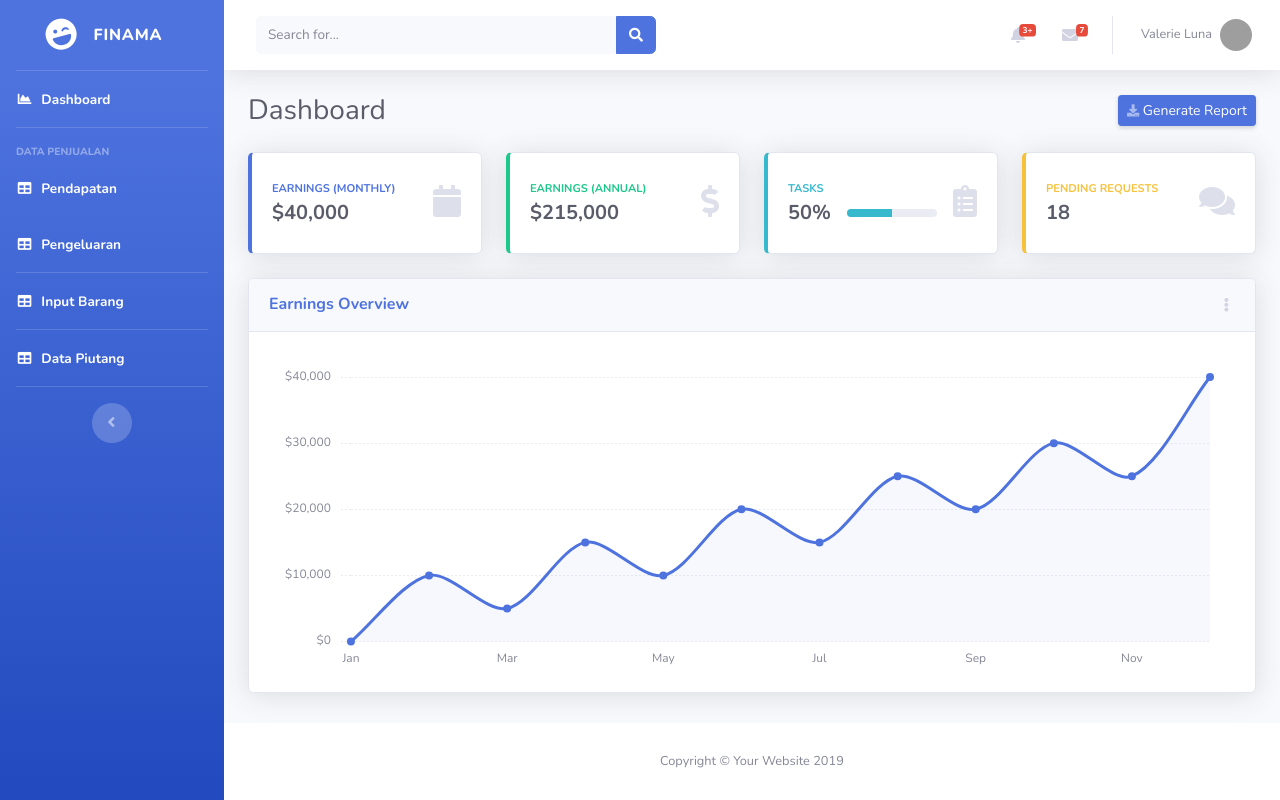
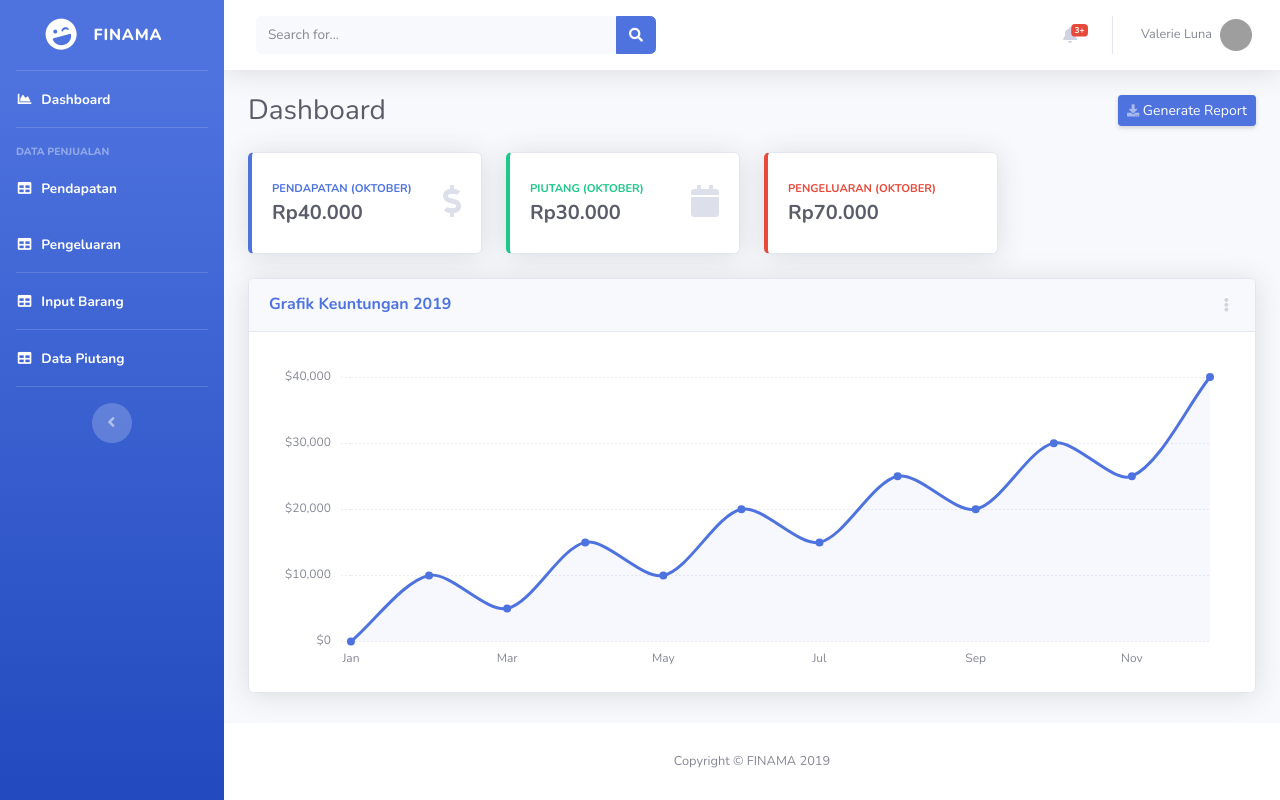
Before and after one commit to futsuunohito/FINAMA, a Django app: page / in a window 1280 px wide. Run offline with Django 3.2, Linux system fonts and the light colour scheme; some libraries are stand-ins or nearby versions; grey boxes are pictures that could not be loaded.

```diff
--- a/virtual_env/FINAMA/templates/layout/index.html
+++ b/virtual_env/FINAMA/templates/layout/index.html
@@ -143,19 +143,6 @@
               <a class="nav-link dropdown-toggle" href="#" id="searchDropdown" role="button" data-toggle="dropdown" aria-haspopup="true" aria-expanded="false">
                 <i class="fas fa-search fa-fw"></i>
               </a>
-              <!-- Dropdown - Messages -->
-              <div class="dropdown-menu dropdown-menu-right p-3 shadow animated--grow-in" aria-labelledby="searchDropdown">
-                <form class="form-inline mr-auto w-100 navbar-search">
-                  <div class="input-group">
-                    <input type="text" class="form-control bg-light border-0 small" placeholder="Search for..." aria-label="Search" aria-describedby="basic-addon2">
-                    <div class="input-group-append">
-                      <button class="btn btn-primary" type="button">
-                        <i class="fas fa-search fa-sm"></i>
-                      </button>
-                    </div>
-                  </div>
-                </form>
-              </div>
             </li>
 
             <!-- Nav Item - Alerts -->
@@ -204,62 +191,6 @@
                   </div>
                 </a>
                 <a class="dropdown-item text-center small text-gray-500" href="#">Show All Alerts</a>
-              </div>
-            </li>
-
-            <!-- Nav Item - Messages -->
-            <li class="nav-item dropdown no-arrow mx-1">
-              <a class="nav-link dropdown-toggle" href="#" id="messagesDropdown" role="button" data-toggle="dropdown" aria-haspopup="true" aria-expanded="false">
-                <i class="fas fa-envelope fa-fw"></i>
-                <!-- Counter - Messages -->
-                <span class="badge badge-danger badge-counter">7</span>
-              </a>
-              <!-- Dropdown - Messages -->
-              <div class="dropdown-list dropdown-menu dropdown-menu-right shadow animated--grow-in" aria-labelledby="messagesDropdown">
-                <h6 class="dropdown-header">
-                  Message Center
-                </h6>
-                <a class="dropdown-item d-flex align-items-center" href="#">
-                  <div class="dropdown-list-image mr-3">
-                    <img class="rounded-circle" src="https://source.unsplash.com/fn_BT9fwg_E/60x60" alt="">
-                    <div class="status-indicator bg-success"></div>
-                  </div>
-                  <div class="font-weight-bold">
-                    <div class="text-truncate">Hi there! I am wondering if you can help me with a problem I've been having.</div>
-                    <div class="small text-gray-500">Emily Fowler · 58m</div>
-                  </div>
-                </a>
-                <a class="dropdown-item d-flex align-items-center" href="#">
-                  <div class="dropdown-list-image mr-3">
-                    <img class="rounded-circle" src="https://source.unsplash.com/AU4VPcFN4LE/60x60" alt="">
-                    <div class="status-indicator"></div>
-                  </div>
-                  <div>
-                    <div class="text-truncate">I have the photos that you ordered last month, how would you like them sent to you?</div>
-                    <div class="small text-gray-500">Jae Chun · 1d</div>
-                  </div>
-                </a>
-                <a class="dropdown-item d-flex align-items-center" href="#">
-                  <div class="dropdown-list-image mr-3">
-                    <img class="rounded-circle" src="https://source.unsplash.com/CS2uCrpNzJY/60x60" alt="">
-                    <div class="status-indicator bg-warning"></div>
-                  </div>
-                  <div>
-                    <div class="text-truncate">Last month's report looks great, I am very happy with the progress so far, keep up the good work!</div>
-                    <div class="small text-gray-500">Morgan Alvarez · 2d</div>
-                  </div>
-                </a>
-                <a class="dropdown-item d-flex align-items-center" href="#">
-                  <div class="dropdown-list-image mr-3">
-                    <img class="rounded-circle" src="https://source.unsplash.com/Mv9hjnEUHR4/60x60" alt="">
-                    <div class="status-indicator bg-success"></div>
-                  </div>
-                  <div>
-                    <div class="text-truncate">Am I a good boy? The reason I ask is because someone told me that people say this to all dogs, even if they aren't good...</div>
-                    <div class="small text-gray-500">Chicken the Dog · 2w</div>
-                  </div>
-                </a>
-                <a class="dropdown-item text-center small text-gray-500" href="#">Read More Messages</a>
               </div>
             </li>
 
@@ -312,7 +243,7 @@
       <footer class="sticky-footer bg-white">
         <div class="container my-auto">
           <div class="copyright text-center my-auto">
-            <span>Copyright &copy; Your Website 2019</span>
+            <span>Copyright &copy; FINAMA 2019</span>
           </div>
         </div>
       </footer>
--- a/virtual_env/FINAMA/templates/main.html
+++ b/virtual_env/FINAMA/templates/main.html
@@ -16,12 +16,13 @@
       <div class="card-body">
         <div class="row no-gutters align-items-center">
           <div class="col mr-2">
-            <div class="text-xs font-weight-bold text-primary text-uppercase mb-1">Earnings (Monthly)</div>
-            <div class="h5 mb-0 font-weight-bold text-gray-800">$40,000</div>
+            <div class="text-xs font-weight-bold text-primary text-uppercase mb-1">Pendapatan (Oktober)</div>
+            <div class="h5 mb-0 font-weight-bold text-gray-800">Rp40.000</div>
           </div>
           <div class="col-auto">
-            <i class="fas fa-calendar fa-2x text-gray-300"></i>
+            <i class="fas fa-dollar-sign fa-2x text-gray-300"></i>
           </div>
+
         </div>
       </div>
     </div>
@@ -33,37 +34,11 @@
       <div class="card-body">
         <div class="row no-gutters align-items-center">
           <div class="col mr-2">
-            <div class="text-xs font-weight-bold text-success text-uppercase mb-1">Earnings (Annual)</div>
-            <div class="h5 mb-0 font-weight-bold text-gray-800">$215,000</div>
+            <div class="text-xs font-weight-bold text-success text-uppercase mb-1">Piutang (Oktober)</div>
+            <div class="h5 mb-0 font-weight-bold text-gray-800">Rp30.000</div>
           </div>
           <div class="col-auto">
-            <i class="fas fa-dollar-sign fa-2x text-gray-300"></i>
-          </div>
-        </div>
-      </div>
-    </div>
-  </div>
-
-  <!-- Earnings (Monthly) Card Example -->
-  <div class="col-xl-3 col-md-6 mb-4">
-    <div class="card border-left-info shadow h-100 py-2">
-      <div class="card-body">
-        <div class="row no-gutters align-items-center">
-          <div class="col mr-2">
-            <div class="text-xs font-weight-bold text-info text-uppercase mb-1">Tasks</div>
-            <div class="row no-gutters align-items-center">
-              <div class="col-auto">
-                <div class="h5 mb-0 mr-3 font-weight-bold text-gray-800">50%</div>
-              </div>
-              <div class="col">
-                <div class="progress progress-sm mr-2">
-                  <div class="progress-bar bg-info" role="progressbar" style="width: 50%" aria-valuenow="50" aria-valuemin="0" aria-valuemax="100"></div>
-                </div>
-              </div>
-            </div>
-          </div>
-          <div class="col-auto">
-            <i class="fas fa-clipboard-list fa-2x text-gray-300"></i>
+            <i class="fas fa-calendar fa-2x text-gray-300"></i>
           </div>
         </div>
       </div>
@@ -72,15 +47,12 @@
 
   <!-- Pending Requests Card Example -->
   <div class="col-xl-3 col-md-6 mb-4">
-    <div class="card border-left-warning shadow h-100 py-2">
+    <div class="card border-left-danger shadow h-100 py-2">
       <div class="card-body">
         <div class="row no-gutters align-items-center">
           <div class="col mr-2">
-            <div class="text-xs font-weight-bold text-warning text-uppercase mb-1">Pending Requests</div>
-            <div class="h5 mb-0 font-weight-bold text-gray-800">18</div>
-          </div>
-          <div class="col-auto">
-            <i class="fas fa-comments fa-2x text-gray-300"></i>
+            <div class="text-xs font-weight-bold text-danger text-uppercase mb-1">Pengeluaran (Oktober)</div>
+            <div class="h5 mb-0 font-weight-bold text-gray-800">Rp70.000</div>
           </div>
         </div>
       </div>
@@ -97,7 +69,7 @@
     <div class="card shadow mb-4">
       <!-- Card Header - Dropdown -->
       <div class="card-header py-3 d-flex flex-row align-items-center justify-content-between">
-        <h6 class="m-0 font-weight-bold text-primary">Earnings Overview</h6>
+        <h6 class="m-0 font-weight-bold text-primary">Grafik Keuntungan 2019</h6>
         <div class="dropdown no-arrow">
           <a class="dropdown-toggle" href="#" role="button" id="dropdownMenuLink" data-toggle="dropdown" aria-haspopup="true" aria-expanded="false">
             <i class="fas fa-ellipsis-v fa-sm fa-fw text-gray-400"></i>
```
Also changed, not shown: virtual_env/FINAMA/templates/data_piutang/data_piutang.html (+10 -10 lines), virtual_env/FINAMA/templates/input_barang/input_barang.html (+11 -7 lines), virtual_env/FINAMA/templates/pengeluaran/pengeluaran.html (+3 -7 lines).
